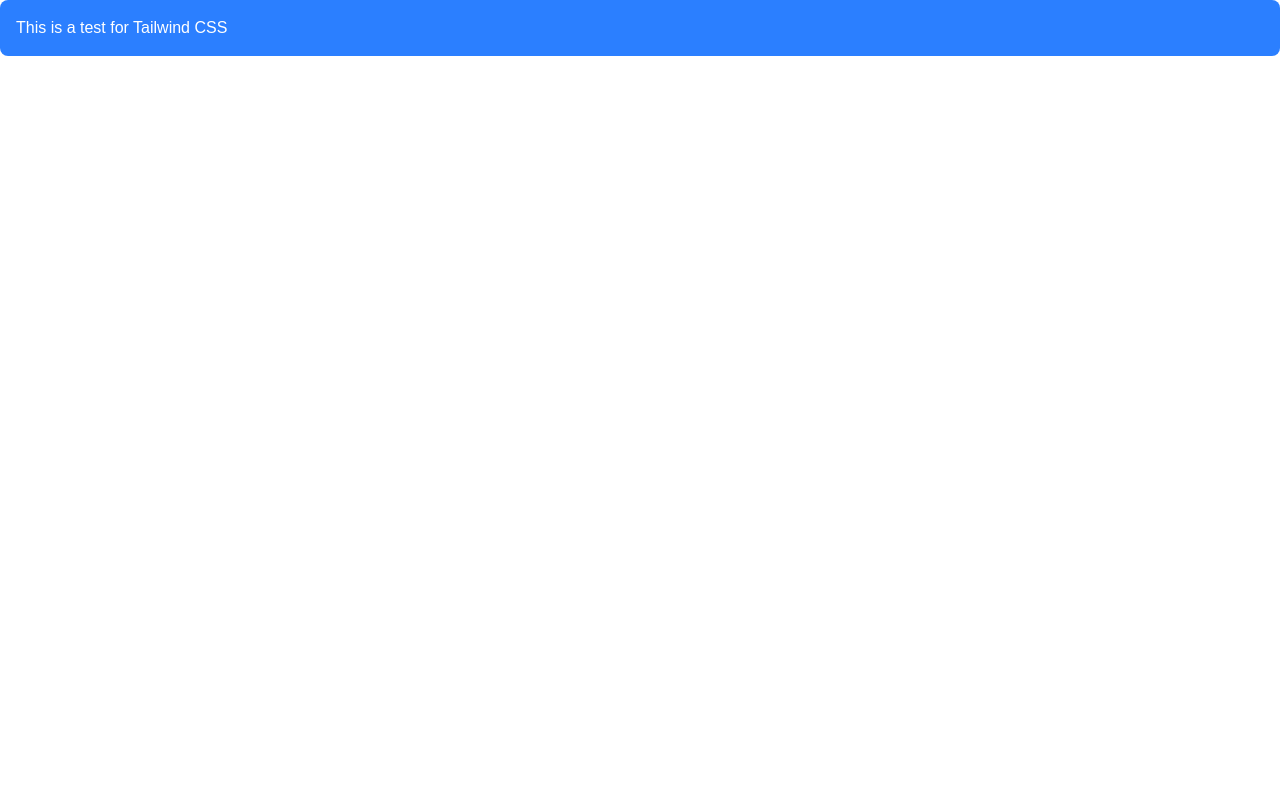
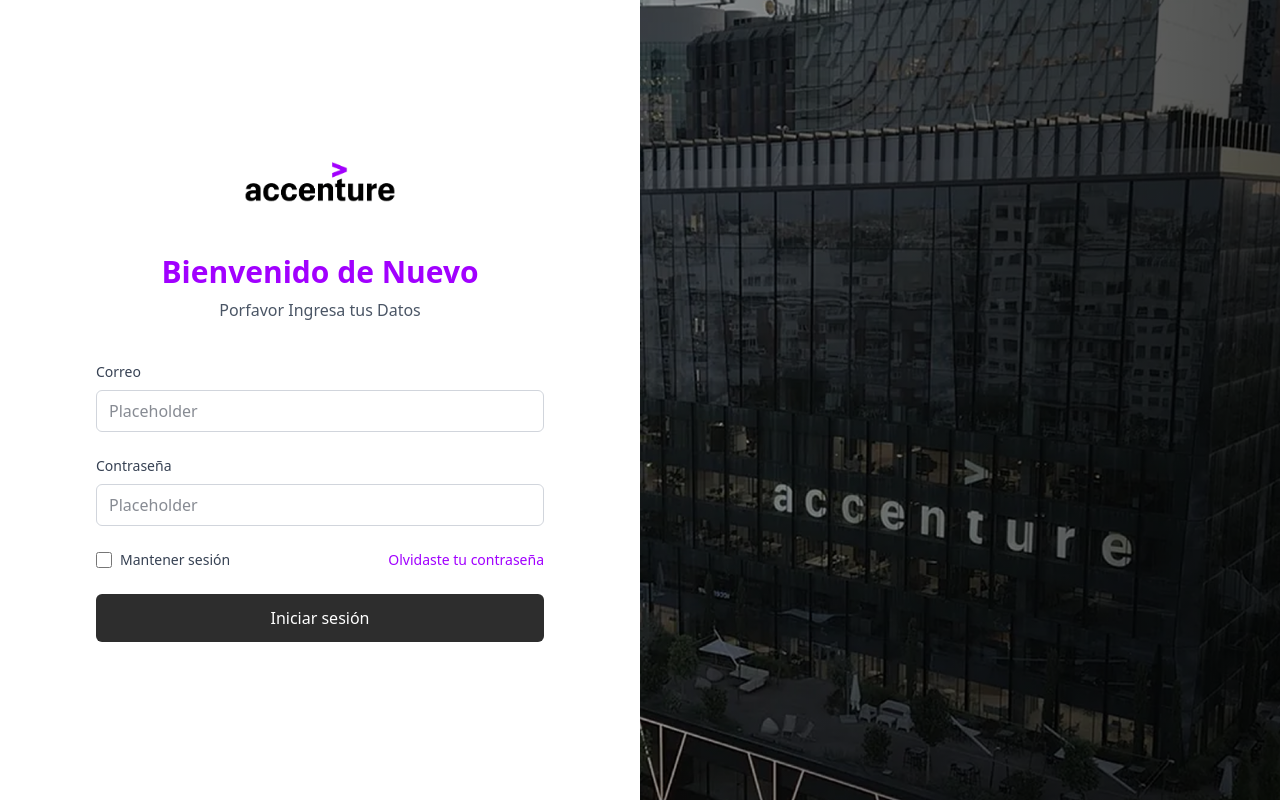
Before and after one commit to Ricardo-HJ/zephir-pathexplorer, a Next.js app: page / in a window 1280 px wide. Built offline with nearby package versions, Linux system fonts and the light colour scheme.

Commit message:
feat(login): added login page

```diff
--- a/src/app/globals.css
+++ b/src/app/globals.css
@@ -1,28 +1,128 @@
 @import 'tailwindcss';
 @tailwind utilities;
 
-
 :root {
-  --background: #ffffff;
-  --foreground: #171717;
+  --accenture-purple: #a100ff;
+  --accenture-dark: #2d2d2d;
 }
 
-@theme inline {
-  --color-background: var(--background);
-  --color-foreground: var(--foreground);
-  --font-sans: var(--font-geist-sans);
-  --font-mono: var(--font-geist-mono);
+@font-face {
+  font-family: "Graphik";
+  src: url("/fonts/Graphik-Regular.woff2") format("woff2"), url("/fonts/Graphik-Regular.woff") format("woff");
+  font-weight: 400;
+  font-style: normal;
+  font-display: swap;
 }
 
-@media (prefers-color-scheme: dark) {
-  :root {
-    --background: #0a0a0a;
-    --foreground: #ededed;
+@font-face {
+  font-family: "Graphik";
+  src: url("/fonts/Graphik-Medium.woff2") format("woff2"), url("/fonts/Graphik-Medium.woff") format("woff");
+  font-weight: 500;
+  font-style: normal;
+  font-display: swap;
+}
+
+@font-face {
+  font-family: "Graphik";
+  src: url("/fonts/Graphik-Bold.woff2") format("woff2"), url("/fonts/Graphik-Bold.woff") format("woff");
+  font-weight: 700;
+  font-style: normal;
+  font-display: swap;
+}
+
+@layer utilities {
+  .text-balance {
+    text-wrap: balance;
+  }
+
+  .text-accenture-purple {
+    color: var(--accenture-purple);
+  }
+
+  .bg-accenture-purple {
+    background-color: var(--accenture-purple);
+  }
+
+  .bg-accenture-dark {
+    background-color: var(--accenture-dark);
   }
 }
 
-body {
-  background: var(--background);
-  color: var(--foreground);
-  font-family: Arial, Helvetica, sans-serif;
+@layer base {
+  :root {
+    --background: 0 0% 100%;
+    --foreground: 0 0% 3.9%;
+    --card: 0 0% 100%;
+    --card-foreground: 0 0% 3.9%;
+    --popover: 0 0% 100%;
+    --popover-foreground: 0 0% 3.9%;
+    --primary: 0 0% 9%;
+    --primary-foreground: 0 0% 98%;
+    --secondary: 0 0% 96.1%;
+    --secondary-foreground: 0 0% 9%;
+    --muted: 0 0% 96.1%;
+    --muted-foreground: 0 0% 45.1%;
+    --accent: 0 0% 96.1%;
+    --accent-foreground: 0 0% 9%;
+    --destructive: 0 84.2% 60.2%;
+    --destructive-foreground: 0 0% 98%;
+    --border: 0 0% 89.8%;
+    --input: 0 0% 89.8%;
+    --ring: 0 0% 3.9%;
+    --chart-1: 12 76% 61%;
+    --chart-2: 173 58% 39%;
+    --chart-3: 197 37% 24%;
+    --chart-4: 43 74% 66%;
+    --chart-5: 27 87% 67%;
+    --radius: 0.5rem;
+    --sidebar-background: 0 0% 98%;
+    --sidebar-foreground: 240 5.3% 26.1%;
+    --sidebar-primary: 240 5.9% 10%;
+    --sidebar-primary-foreground: 0 0% 98%;
+    --sidebar-accent: 240 4.8% 95.9%;
+    --sidebar-accent-foreground: 240 5.9% 10%;
+    --sidebar-border: 220 13% 91%;
+    --sidebar-ring: 217.2 91.2% 59.8%;
+  }
+  .dark {
+    --background: 0 0% 3.9%;
+    --foreground: 0 0% 98%;
+    --card: 0 0% 3.9%;
+    --card-foreground: 0 0% 98%;
+    --popover: 0 0% 3.9%;
+    --popover-foreground: 0 0% 98%;
+    --primary: 0 0% 98%;
+    --primary-foreground: 0 0% 9%;
+    --secondary: 0 0% 14.9%;
+    --secondary-foreground: 0 0% 98%;
+    --muted: 0 0% 14.9%;
+    --muted-foreground: 0 0% 63.9%;
+    --accent: 0 0% 14.9%;
+    --accent-foreground: 0 0% 98%;
+    --destructive: 0 62.8% 30.6%;
+    --destructive-foreground: 0 0% 98%;
+    --border: 0 0% 14.9%;
+    --input: 0 0% 14.9%;
+    --ring: 0 0% 83.1%;
+    --chart-1: 220 70% 50%;
+    --chart-2: 160 60% 45%;
+    --chart-3: 30 80% 55%;
+    --chart-4: 280 65% 60%;
+    --chart-5: 340 75% 55%;
+    --sidebar-background: 240 5.9% 10%;
+    --sidebar-foreground: 240 4.8% 95.9%;
+    --sidebar-primary: 224.3 76.3% 48%;
+    --sidebar-primary-foreground: 0 0% 100%;
+    --sidebar-accent: 240 3.7% 15.9%;
+    --sidebar-accent-foreground: 240 4.8% 95.9%;
+    --sidebar-border: 240 3.7% 15.9%;
+    --sidebar-ring: 217.2 91.2% 59.8%;
+  }
+
+  * {
+    @apply border-gray-200;
+  }
+  body {
+    @apply bg-white text-gray-900;
+  }
 }
--- a/src/app/page.tsx
+++ b/src/app/page.tsx
@@ -1,9 +1,92 @@
-import Image from "next/image";
+import Image from "next/image"
+import Link from "next/link"
 
-export default function Home() {
+export default function LoginPage() {
   return (
-    <div className="bg-blue-500 text-white p-4 rounded-lg">
-      This is a test for Tailwind CSS
+    <div className="flex h-screen">
+      {/* Left side - Login form */}
+      <div className="w-full md:w-1/2 flex flex-col items-center justify-center px-8 md:px-16 lg:px-24">
+        <div className="w-full max-w-md">
+          {/* Accenture logo */}
+          <div className="flex justify-center mb-12">
+            <Image src="/isotype.png" alt="Accenture" width={412} height={122} className="h-12 w-auto" />
+          </div>
+
+          {/* Welcome text */}
+          <h1 className="text-3xl font-bold text-center text-accenture-purple mb-2">Bienvenido de Nuevo</h1>
+          <p className="text-center text-gray-600 mb-10">Porfavor Ingresa tus Datos</p>
+
+          {/* Login form */}
+          <form className="space-y-6">
+            <div className="space-y-2">
+              <label htmlFor="email" className="block text-sm font-medium text-gray-700">
+                Correo
+              </label>
+              <input
+                id="email"
+                name="email"
+                type="email"
+                placeholder="Placeholder"
+                className="w-full px-3 py-2 border border-gray-300 rounded-md"
+                required
+              />
+            </div>
+
+            <div className="space-y-2">
+              <label htmlFor="password" className="block text-sm font-medium text-gray-700">
+                Contraseña
+              </label>
+              <input
+                id="password"
+                name="password"
+                type="password"
+                placeholder="Placeholder"
+                className="w-full px-3 py-2 border border-gray-300 rounded-md"
+                required
+              />
+            </div>
+
+            <div className="flex items-center justify-between">
+              <div className="flex items-center">
+                <input
+                  id="remember-me"
+                  name="remember-me"
+                  type="checkbox"
+                  className="h-4 w-4 border-gray-300 rounded"
+                />
+                <label htmlFor="remember-me" className="ml-2 block text-sm text-gray-700">
+                  Mantener sesión
+                </label>
+              </div>
+
+              <div className="text-sm">
+                <Link href="/forgot-password" className="text-accenture-purple hover:underline">
+                  Olvidaste tu contraseña
+                </Link>
+              </div>
+            </div>
+
+            <button
+              type="submit"
+              className="w-full py-3 px-4 bg-accenture-dark text-white font-medium rounded-md hover:bg-accenture-dark/90"
+            >
+              Iniciar sesión
+            </button>
+          </form>
+        </div>
+      </div>
+
+      {/* Right side - Image with overlay */}
+      <div className="hidden md:block md:w-1/2 relative">
+        <div className="absolute inset-0 bg-gradient-to-l from-black/70 to-black/40 z-10"></div>
+        <Image
+          src="/accenture-bg.png"
+          alt="Accenture Building"
+          fill
+          className="object-cover"
+          priority
+        />
+      </div>
     </div>
-  );
+  )
 }
--- a/tailwind.config.js
+++ b/tailwind.config.js
@@ -1,12 +1,99 @@
 /** @type {import('tailwindcss').Config} */
 module.exports = {
-    content: [
-      "./app/**/*.{js,ts,jsx,tsx}",
-      "./pages/**/*.{js,ts,jsx,tsx}",
-      "./components/**/*.{js,ts,jsx,tsx}",
-    ],
-    theme: {
-      extend: {},
+  darkMode: ["class"],
+  content: [
+    "./pages/**/*.{js,ts,jsx,tsx,mdx}",
+    "./components/**/*.{js,ts,jsx,tsx,mdx}",
+    "./app/**/*.{js,ts,jsx,tsx,mdx}",
+    "*.{js,ts,jsx,tsx,mdx}",
+  ],
+  theme: {
+    extend: {
+      FontFamily: {
+        sans: ["Graphik", "sans-serif"],
+      },
+      colors: {
+        background: "hsl(var(--background))",
+        foreground: "hsl(var(--foreground))",
+        card: {
+          DEFAULT: "hsl(var(--card))",
+          foreground: "hsl(var(--card-foreground))",
+        },
+        popover: {
+          DEFAULT: "hsl(var(--popover))",
+          foreground: "hsl(var(--popover-foreground))",
+        },
+        primary: {
+          DEFAULT: "hsl(var(--primary))",
+          foreground: "hsl(var(--primary-foreground))",
+        },
+        secondary: {
+          DEFAULT: "hsl(var(--secondary))",
+          foreground: "hsl(var(--secondary-foreground))",
+        },
+        muted: {
+          DEFAULT: "hsl(var(--muted))",
+          foreground: "hsl(var(--muted-foreground))",
+        },
+        accent: {
+          DEFAULT: "hsl(var(--accent))",
+          foreground: "hsl(var(--accent-foreground))",
+        },
+        destructive: {
+          DEFAULT: "hsl(var(--destructive))",
+          foreground: "hsl(var(--destructive-foreground))",
+        },
+        border: "hsl(var(--border))",
+        input: "hsl(var(--input))",
+        ring: "hsl(var(--ring))",
+        chart: {
+          1: "hsl(var(--chart-1))",
+          2: "hsl(var(--chart-2))",
+          3: "hsl(var(--chart-3))",
+          4: "hsl(var(--chart-4))",
+          5: "hsl(var(--chart-5))",
+        },
+        sidebar: {
+          DEFAULT: "hsl(var(--sidebar-background))",
+          foreground: "hsl(var(--sidebar-foreground))",
+          primary: "hsl(var(--sidebar-primary))",
+          "primary-foreground": "hsl(var(--sidebar-primary-foreground))",
+          accent: "hsl(var(--sidebar-accent))",
+          "accent-foreground": "hsl(var(--sidebar-accent-foreground))",
+          border: "hsl(var(--sidebar-border))",
+          ring: "hsl(var(--sidebar-ring))",
+        },
+        "accenture-purple": "#A100FF",
+        "accenture-dark": "#2D2D2D",
+      },
+      borderRadius: {
+        lg: "var(--radius)",
+        md: "calc(var(--radius) - 2px)",
+        sm: "calc(var(--radius) - 4px)",
+      },
+      keyframes: {
+        "accordion-down": {
+          from: {
+            height: "0",
+          },
+          to: {
+            height: "var(--radix-accordion-content-height)",
+          },
+        },
+        "accordion-up": {
+          from: {
+            height: "var(--radix-accordion-content-height)",
+          },
+          to: {
+            height: "0",
+          },
+        },
+      },
+      animation: {
+        "accordion-down": "accordion-down 0.2s ease-out",
+        "accordion-up": "accordion-up 0.2s ease-out",
+      },
     },
-    plugins: [],
-  }
+  },
+  plugins: [],
+}
```
Also changed, not shown: public/accenture-bg.png (added), public/isotype.png (added).
